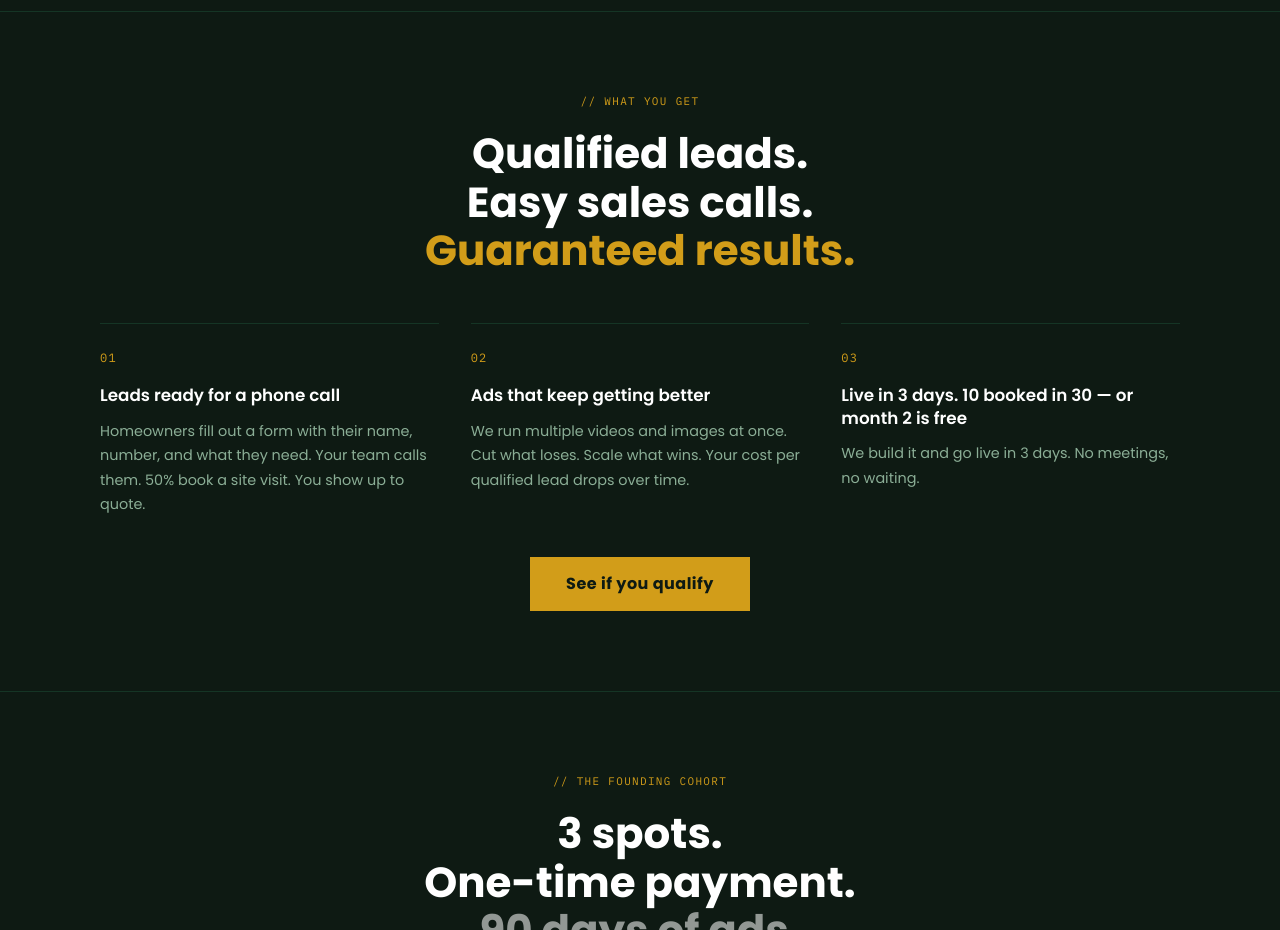
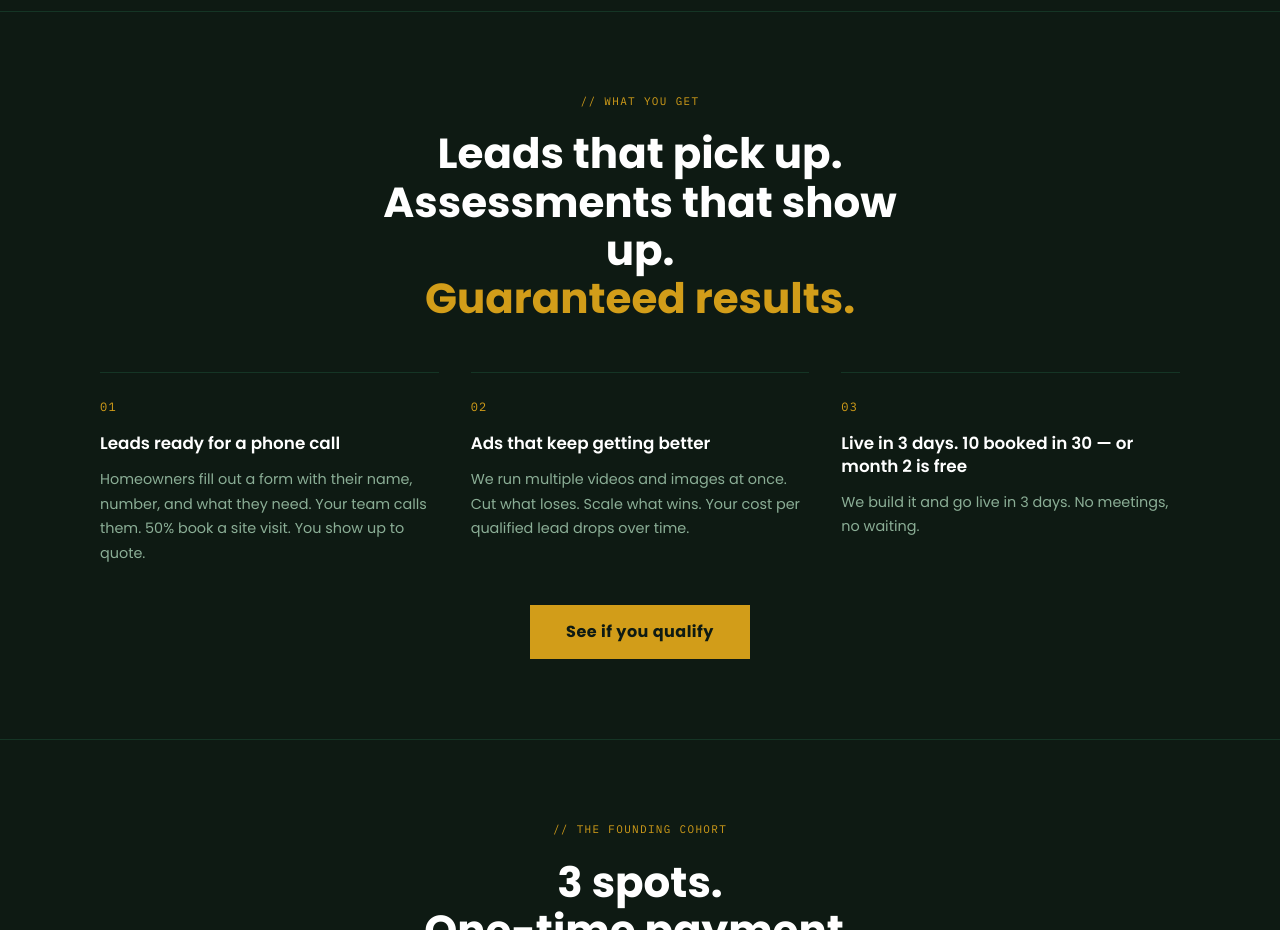
Before and after one commit to odysseyaccount/solar-lp, a website: page index.html in a window 1280 px wide. Shown: the part 2160-3090 px from the top of the page. Drawn offline with Linux system fonts and the light colour scheme.

Commit message:
What you get: leads that pick up / assessments that show up

```diff
--- a/index.html
+++ b/index.html
@@ -894,7 +894,7 @@
   <section>
     <div class="container section-pad" style="text-align:center">
       <p class="eyebrow">// What you get</p>
-      <h2 class="section-headline" style="margin-left:auto;margin-right:auto;max-width:560px">Qualified leads.<br>Easy sales calls.<br><span style="color:var(--gold)">Guaranteed results.</span></h2>
+      <h2 class="section-headline" style="margin-left:auto;margin-right:auto;max-width:560px">Leads that pick up.<br>Assessments that show up.<br><span style="color:var(--gold)">Guaranteed results.</span></h2>
       <div class="outcomes-grid">
         <div class="outcome-item">
           <p class="outcome-num">01</p>
```
